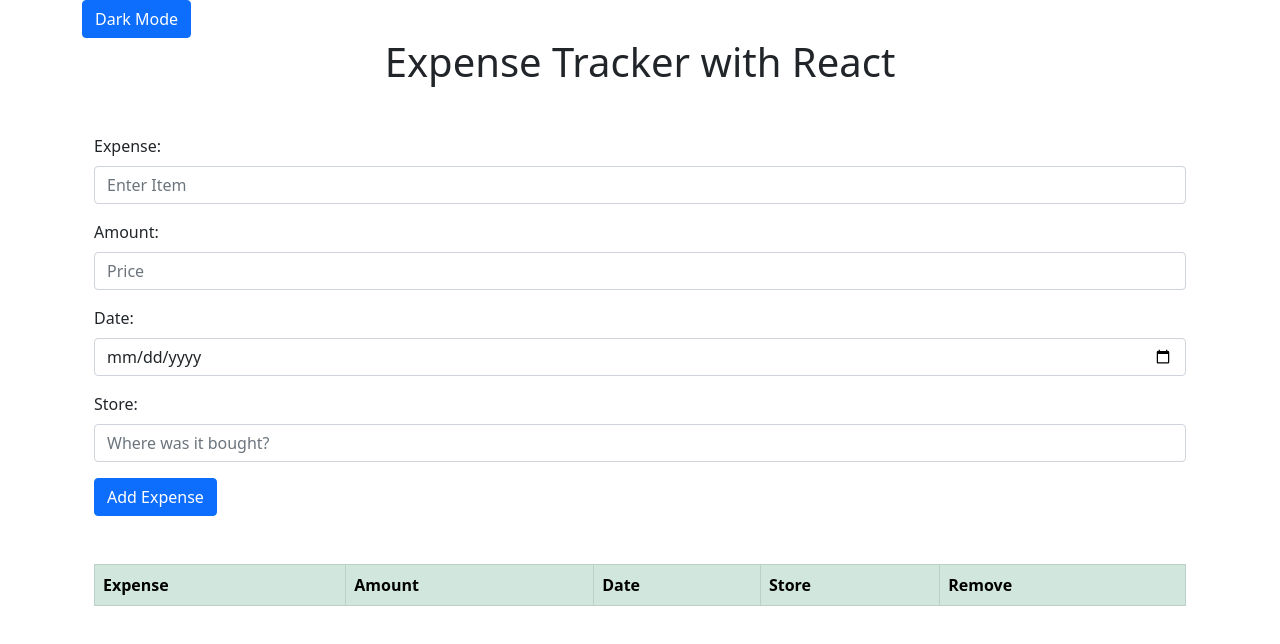
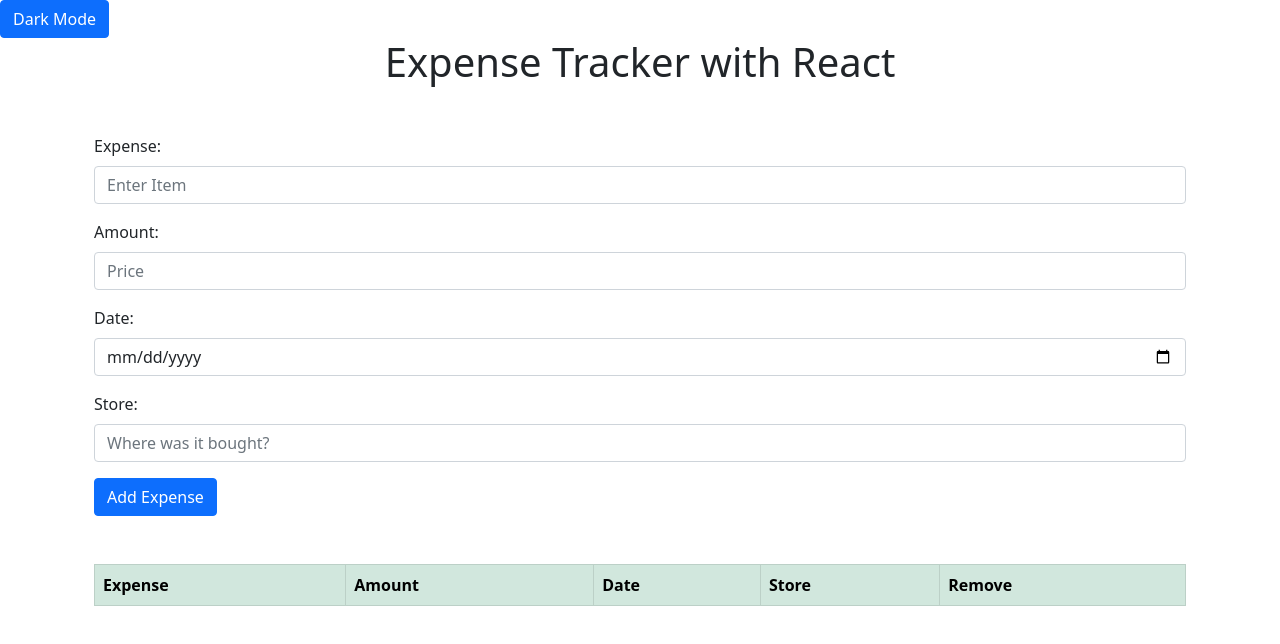
Before and after one commit to middletond1/Expense-Tracker-with-React, a React (Create React App) app: page / in a window 1280 px wide. Shown: the top 644 px of the page. Built offline with nearby package versions, Linux system fonts and the light colour scheme.

Commit message:
finalized dark mode settings. added dark mode to local storage. No longer reverts back to light mode on form submission or reload

```diff
--- a/src/App.js
+++ b/src/App.js
@@ -12,7 +12,7 @@ export default function App() {
 
     const [tableData, setTableData] = React.useState(JSON.parse(localStorage.getItem('tabledata')) || [])
 
-    const [darkMode, setDarkMode] = React.useState(false)
+    const [darkMode, setDarkMode] = React.useState(JSON.parse(localStorage.getItem('darkMode')) || false)
 
     function changeToDarkMode() {
         setDarkMode(prevDarkMode => !prevDarkMode)
@@ -64,18 +64,17 @@ export default function App() {
 
     React.useEffect(() => localStorage.setItem('tabledata', JSON.stringify(tableData)), [tableData])
 
-    console.log(darkMode)
+    React.useEffect(() => localStorage.setItem('darkMode', JSON.stringify(darkMode)), [darkMode])
 
     return (
-        <div className={`w-100 h-100 ${darkMode ? 'dark' : ''}`}>
+        <div className={`fullscreen ${darkMode ? 'dark' : ''}`}>
+            <Button onClick={changeToDarkMode}>Dark Mode</Button>
             <div className={`container`}>
-                <Button onClick={changeToDarkMode}>Dark Mode</Button>
                 <h1 className={`text-center`}>Expense Tracker with React</h1>
                 <ExpenseForm
                     handleFormChange={handleFormChange}
                     formData={formData}
                     addTableData={addTableData}
-                    darkMode={darkMode}
                 />
                 <ExpenseTable
                     tableData={tableData}
--- a/src/expensetable.js
+++ b/src/expensetable.js
@@ -48,6 +48,22 @@ export default function ExpenseTable(props) {
 
     return (
         <div className='container'>
+            {props.darkMode ?
+                <Table variant="dark" striped hover bordered id="expensetable">
+                    <thead className={`${props.darkMode ? 'table-light' : 'table-success'}`}>
+                        <tr>
+                            <th>Expense</th>
+                            <th>Amount</th>
+                            <th>Date</th>
+                            <th>Store</th>
+                            <th>Remove</th>
+                        </tr>
+                    </thead>
+                    <tbody>
+                        {tableElements}
+                    </tbody>
+                </Table>
+            :
                 <Table striped hover bordered id="expensetable">
                     <thead className={`${props.darkMode ? 'table-light' : 'table-success'}`}>
                         <tr>
@@ -61,7 +77,7 @@ export default function ExpenseTable(props) {
                     <tbody>
                         {tableElements}
                     </tbody>
-            </Table>
+                </Table>}
         </div>
     )
 }
--- a/src/style.css
+++ b/src/style.css
@@ -1,4 +1,15 @@
+html {
+    height: 100%;
+  }
+  body {
+    min-height: 100%;
+  }
+
 .dark {
     background-color: rgb(36, 35, 37);
     color: rgb(255, 255, 255);
 }
+
+.fullscreen {
+    height: 100vh;
+}
```
Lines whose indentation alone changed are shown as unchanged.
